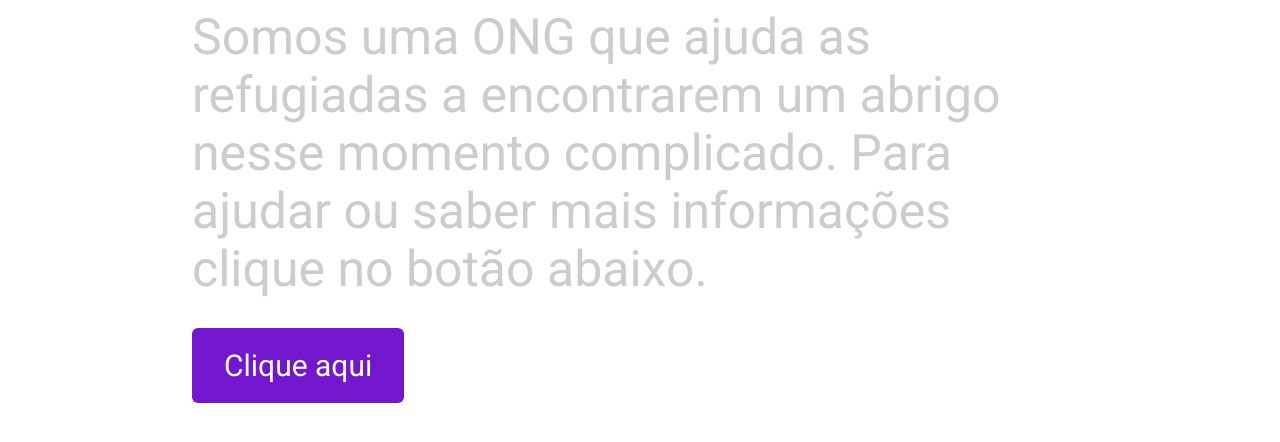
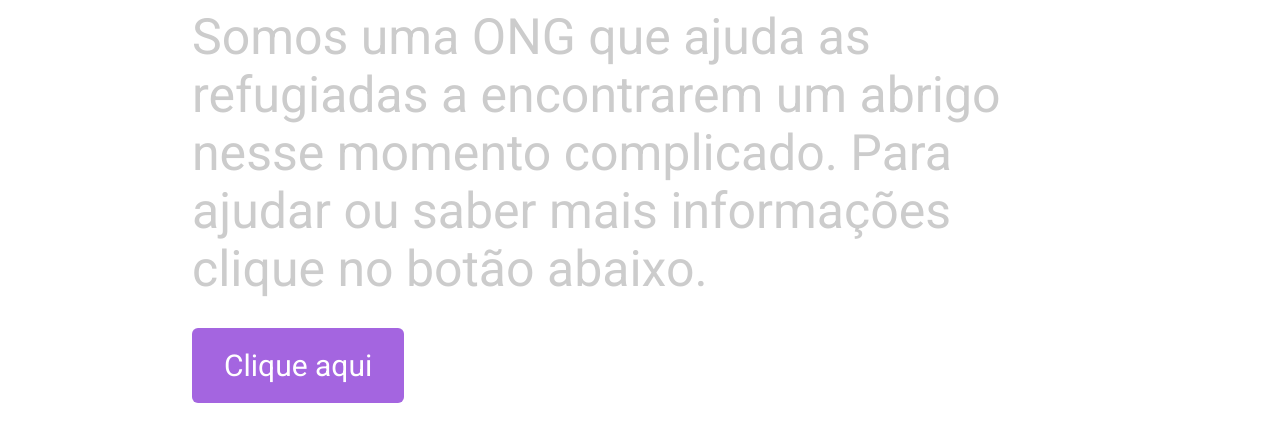
Before and after one commit to edenkiefer/seurefugio, a plain HTML site: page index.html in a window 1280 px wide. In both pictures the pointer is over the button "Clique aqui". Shown: the part 414-856 px from the top of the page. Drawn offline with Linux system fonts and the light colour scheme.

Commit message:
fix button hover

```diff
--- a/styles.css
+++ b/styles.css
@@ -66,7 +66,7 @@
     transition: 0.3s;
 }
 
-.container > button:hover {
+.container > * > button:hover {
     background-color: #a465e0;
 }
 
```
